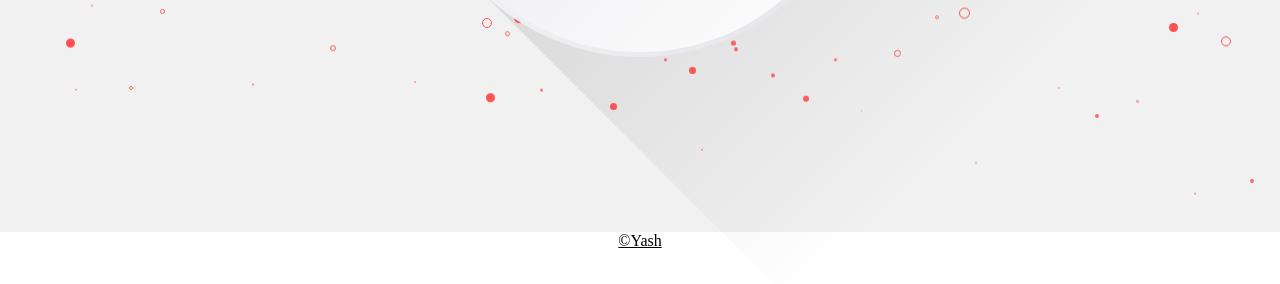
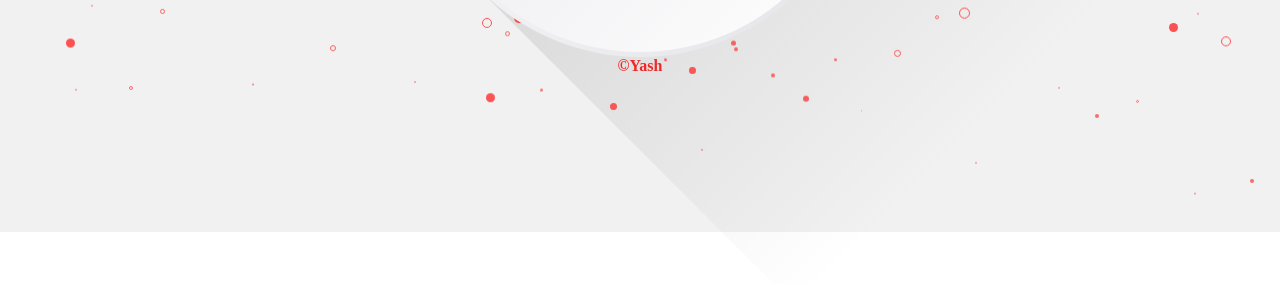
Before and after one commit to kyash108/christmas.github.io, a plain HTML site: page index.html in a window 1280 px wide. Shown: the part 568-852 px from the top of the page. Drawn offline with Linux system fonts and the light colour scheme; a web font is replaced by a local one.

Commit message:
Add files via upload

```diff
--- a/index.html
+++ b/index.html
@@ -11,6 +11,7 @@
                 <div class="circle">
                     <h2>Merry<br>Christmas<br></h2>
                 </div>
+                <h4 class="footer">&#169;Yash</h4>
             </div>
         </section>
         <script>
@@ -37,5 +38,5 @@
             bubbles()
         </script>
     </body>
-    <footer class="footer">&#169;Yash</footer>
+<!--    <footer class="footer">&#169;Yash</footer>-->
 </html>
--- a/style.css
+++ b/style.css
@@ -21,8 +21,8 @@ section{
 }
 .footer{
     text-align: center;
-    text-decoration: underline;
     font-family: 'Andika New Basic';
+    color: #ff2a2a;
 }
 section .box{
     position: absolute;
```
